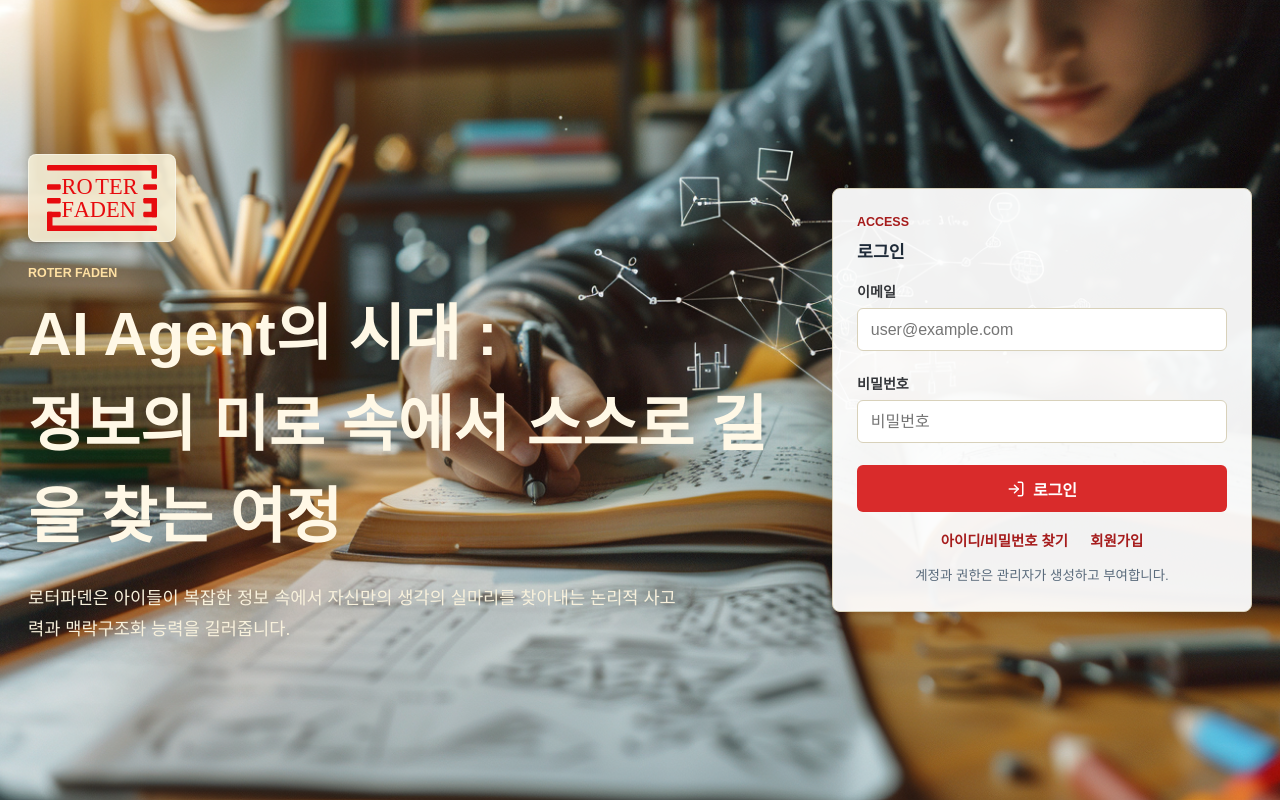
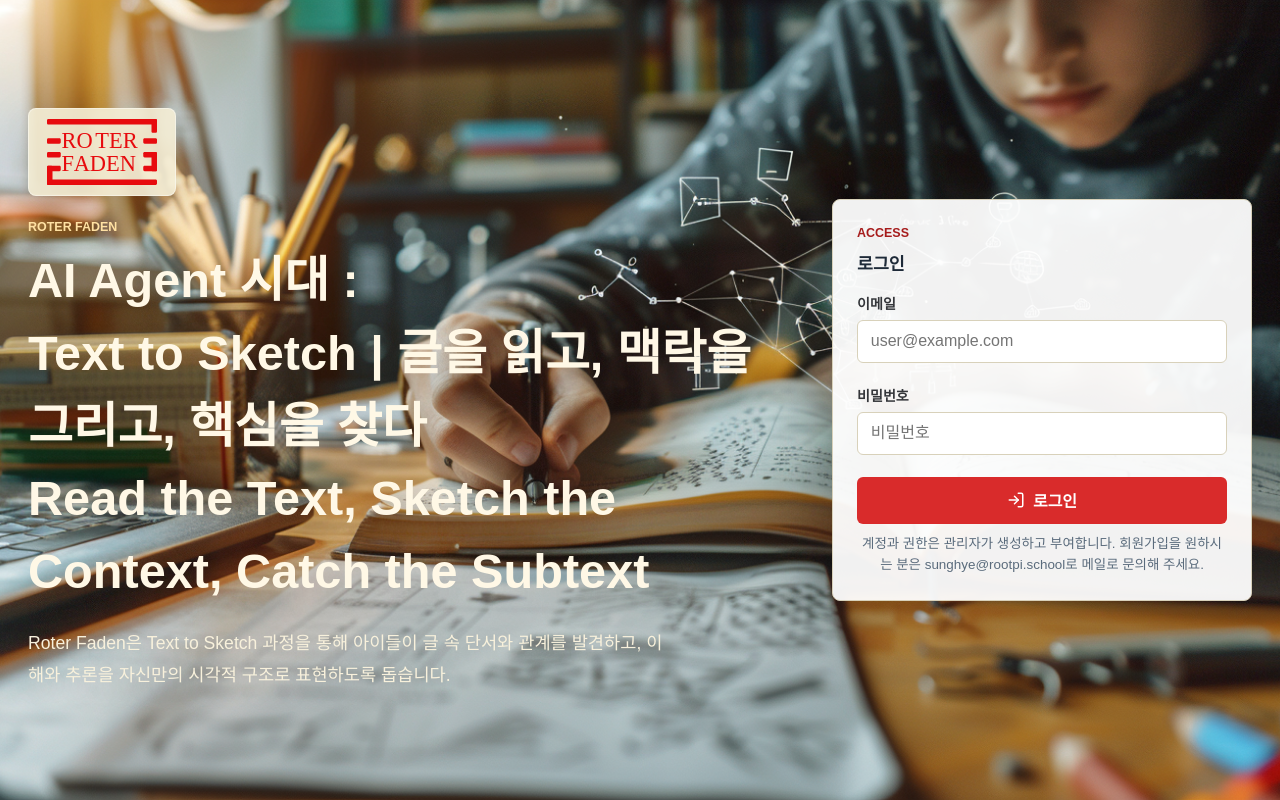
Before and after one commit to scottzeong/context-sketch-lab, a Next.js app: page / in a window 1280 px wide. Built offline with nearby package versions, Linux system fonts and the light colour scheme; no server answers; a web font is replaced by a local one.

Commit message:
Update front page messaging

```diff
--- a/src/app/globals.css
+++ b/src/app/globals.css
@@ -1448,6 +1448,7 @@ button:disabled {
 .auth-permission-note {
   color: var(--muted);
   font-size: 0.84rem;
+  line-height: 1.55;
   text-align: center;
 }
 
@@ -2322,7 +2323,7 @@ p {
 
 .front-hero h1 {
   color: #fff8e6;
-  font-size: clamp(1.7rem, 4.9vw, 3.8rem);
+  font-size: clamp(1.36rem, 3.92vw, 3.04rem);
   line-height: 1.5;
   max-width: 880px;
   text-shadow: 0 18px 48px rgba(0, 0, 0, 0.32);
--- a/src/app/page.tsx
+++ b/src/app/page.tsx
@@ -13,13 +13,15 @@ export default function Home() {
         </div>
         <p className="eyebrow">Roter Faden</p>
         <h1>
-          AI Agent의 시대 :
+          AI Agent 시대 :
           <br />
-          정보의 미로 속에서 스스로 길을 찾는 여정
+          Text to Sketch | 글을 읽고, 맥락을 그리고, 핵심을 찾다
+          <br />
+          Read the Text, Sketch the Context, Catch the Subtext
         </h1>
         <p>
-          로터파덴은 아이들이 복잡한 정보 속에서 자신만의 생각의 실마리를 찾아내는
-          논리적 사고력과 맥락구조화 능력을 길러줍니다.
+          Roter Faden은 Text to Sketch 과정을 통해 아이들이 글 속 단서와 관계를
+          발견하고, 이해와 추론을 자신만의 시각적 구조로 표현하도록 돕습니다.
         </p>
       </section>
 
--- a/src/components/LoginForm.tsx
+++ b/src/components/LoginForm.tsx
@@ -18,7 +18,6 @@ const roleHome = {
 export function LoginForm({ isConfigured }: LoginFormProps) {
   const [message, setMessage] = useState<string | null>(null);
   const [isSubmitting, setIsSubmitting] = useState(false);
-  const [isResettingPassword, setIsResettingPassword] = useState(false);
 
   async function onSubmit(event: FormEvent<HTMLFormElement>) {
     event.preventDefault();
@@ -77,49 +76,6 @@ export function LoginForm({ isConfigured }: LoginFormProps) {
     }
   }
 
-  async function requestPasswordReset() {
-    if (!isConfigured) {
-      setMessage("Supabase 환경 변수를 먼저 설정해야 비밀번호 재설정을 요청할 수 있습니다.");
-      return;
-    }
-
-    const emailInput = document.getElementById("email") as HTMLInputElement | null;
-    const email = emailInput?.value.trim();
-
-    if (!email) {
-      setMessage("비밀번호를 찾으려면 먼저 이메일을 입력해 주세요.");
-      emailInput?.focus();
-      return;
-    }
-
-    setIsResettingPassword(true);
-    setMessage(null);
-
-    try {
-      const supabase = createSupabaseBrowserClient();
-      const { error } = await supabase.auth.resetPasswordForEmail(email, {
-        redirectTo: `${window.location.origin}/onboarding`
-      });
-
-      if (error) {
-        setMessage(error.message);
-        return;
-      }
-
-      setMessage("비밀번호 재설정 이메일을 보냈습니다. 이메일을 확인해 주세요.");
-    } catch (error) {
-      setMessage(error instanceof Error ? error.message : "비밀번호 재설정 요청에 실패했습니다.");
-    } finally {
-      setIsResettingPassword(false);
-    }
-  }
-
-  function showSignupGuide() {
-    setMessage(
-      "회원가입과 권한 부여는 관리자가 Settings에서 계정을 생성하는 방식입니다. 이름, 이메일, 필요한 역할을 관리자에게 전달해 주세요."
-    );
-  }
-
   return (
     <div className="auth-form-wrap">
       <form className="auth-form" onSubmit={onSubmit}>
@@ -151,22 +107,9 @@ export function LoginForm({ isConfigured }: LoginFormProps) {
         </button>
       </form>
 
-      <div className="auth-support-actions" aria-label="계정 지원">
-        <button
-          className="text-button"
-          disabled={isResettingPassword || !isConfigured}
-          onClick={requestPasswordReset}
-          type="button"
-        >
-          {isResettingPassword ? "이메일 전송 중" : "아이디/비밀번호 찾기"}
-        </button>
-        <button className="text-button" onClick={showSignupGuide} type="button">
-          회원가입
-        </button>
-      </div>
-
       <p className="auth-permission-note">
-        계정과 권한은 관리자가 생성하고 부여합니다.
+        계정과 권한은 관리자가 생성하고 부여합니다. 회원가입을 원하시는 분은
+        sunghye@rootpi.school로 메일로 문의해 주세요.
       </p>
       {message ? <p className="form-message">{message}</p> : null}
     </div>
```
